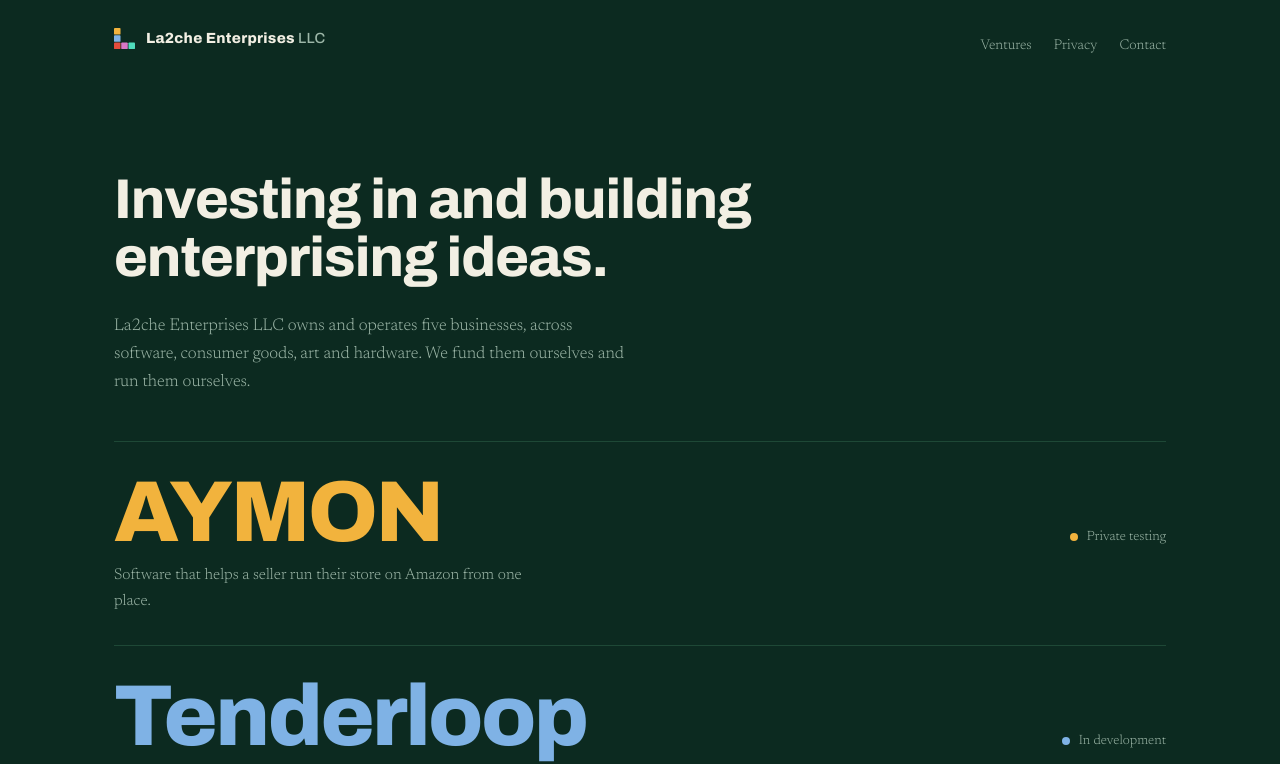
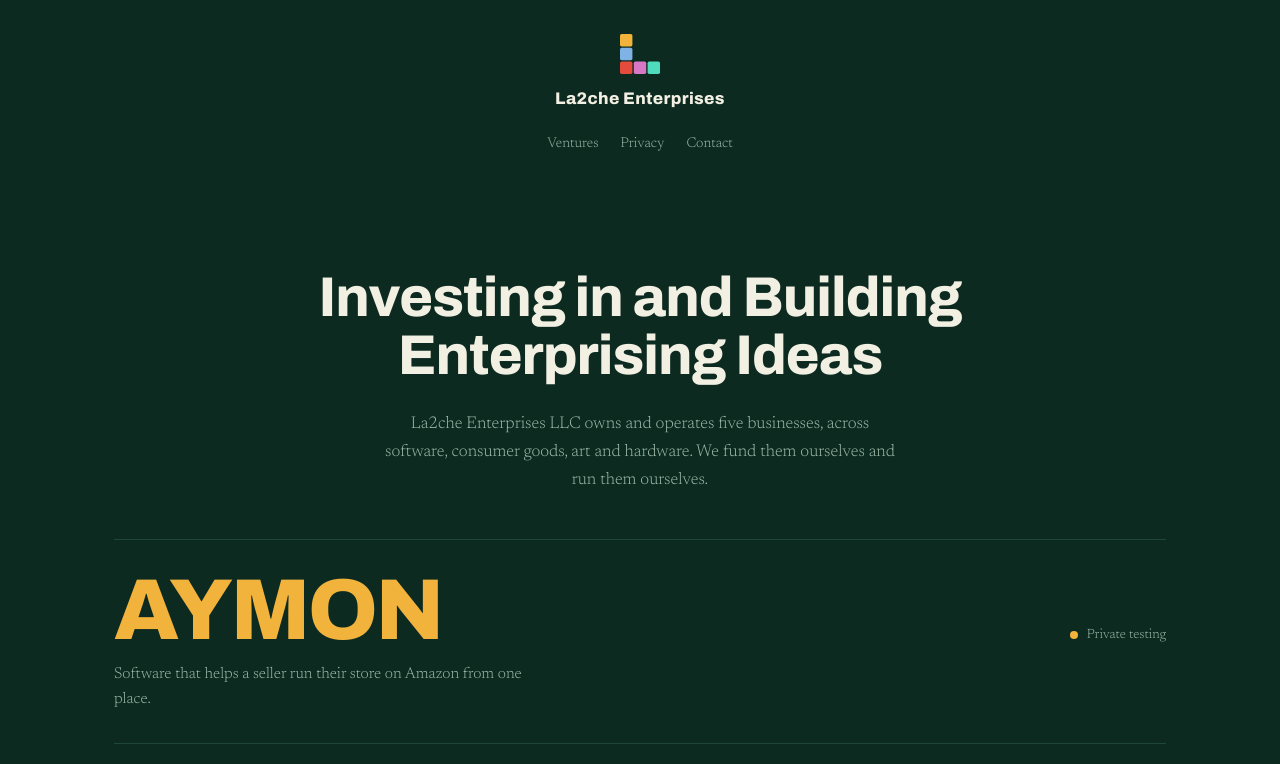
Before and after one commit to Vla2che/la2che-site, a plain HTML site: page index.html in a window 1280 px wide. Shown: the top 764 px of the page. Drawn offline with Linux system fonts and the light colour scheme.

Commit message:
Centre the masthead and the opening; stack the logo
The mark now sits above the wordmark, centred, with LLC dropped from the
logo (it stays in the footer, where it belongs legally). The headline is
title case and centred, with the subline under it.

Co-Authored-By: Claude Opus 5 <noreply@anthropic.com>
Claude-Session: https://claude.ai/code/session_015moXXdPYkGNG9kpbB9QvnC

```diff
--- a/index.html
+++ b/index.html
@@ -59,29 +59,29 @@ a:focus-visible,summary:focus-visible{
 }
 
 /* ---------- masthead ---------- */
-.masthead{padding:26px 0 0}
-.masthead .wrap{display:flex;flex-wrap:wrap;gap:12px 28px;align-items:baseline;justify-content:space-between}
+.masthead{padding:34px 0 0}
+.masthead .wrap{display:flex;flex-direction:column;align-items:center;gap:18px;text-align:center}
 .wordmark{
   font-family:var(--display);font-variation-settings:"wdth" 112,"wght" 800;
   font-size:.92rem;letter-spacing:.02em;text-decoration:none;
-  display:inline-flex;align-items:center;gap:11px;
+  display:inline-flex;flex-direction:column;align-items:center;gap:11px;
+  font-size:1.05rem;
 }
-.wordmark .mark{width:21px;height:21px;flex:none;display:block}
-.wordmark em{font-style:normal;color:var(--dim);font-variation-settings:"wdth" 100,"wght" 500}
+.wordmark .mark{width:40px;height:40px;flex:none;display:block}
 .masthead nav{display:flex;gap:22px;font-size:.88rem}
 .masthead nav a{color:var(--dim);text-decoration:none;padding:2px 0;border-bottom:1px solid transparent}
 .masthead nav a:hover{color:var(--bone);border-bottom-color:var(--rule)}
 
 /* ---------- opening ---------- */
-.opening{padding:clamp(48px,9vw,110px) 0 clamp(24px,4vw,44px)}
+.opening{padding:clamp(48px,9vw,110px) 0 clamp(24px,4vw,44px);text-align:center}
 .opening h1{
   font-family:var(--display);
   font-variation-settings:"wdth" 92,"wght" 760;
   font-size:clamp(2rem,4.6vw,3.5rem);
   line-height:1.04;letter-spacing:-.018em;
-  margin:0 0 26px;max-width:19ch;text-wrap:balance;
+  margin:0 auto 26px;max-width:23ch;text-wrap:balance;
 }
-.opening p{margin:0;max-width:54ch;color:var(--dim);font-size:1.06rem}
+.opening p{margin:0 auto;max-width:54ch;color:var(--dim);font-size:1.06rem;text-wrap:pretty}
 
 /* ---------- the index ---------- */
 .index{padding-bottom:clamp(40px,7vw,90px)}
@@ -234,7 +234,7 @@ footer p{margin:0 0 7px;max-width:76ch}
         <rect x="10" y="20" width="9" height="9" rx="1.2" fill="#D877C6"/>
         <rect x="20" y="20" width="9" height="9" rx="1.2" fill="#4FDCBC"/>
       </svg>
-      <span>La2che Enterprises <em>LLC</em></span>
+      <span>La2che Enterprises</span>
     </a>
     <nav aria-label="Sections">
       <a href="#ventures">Ventures</a>
@@ -248,7 +248,7 @@ footer p{margin:0 0 7px;max-width:76ch}
 
   <section class="opening">
     <div class="wrap">
-      <h1>Investing in and building enterprising ideas.</h1>
+      <h1>Investing in and Building Enterprising Ideas</h1>
       <p>La2che Enterprises LLC owns and operates five businesses, across software, consumer goods, art and hardware. We fund them ourselves and run them ourselves.</p>
     </div>
   </section>
```
